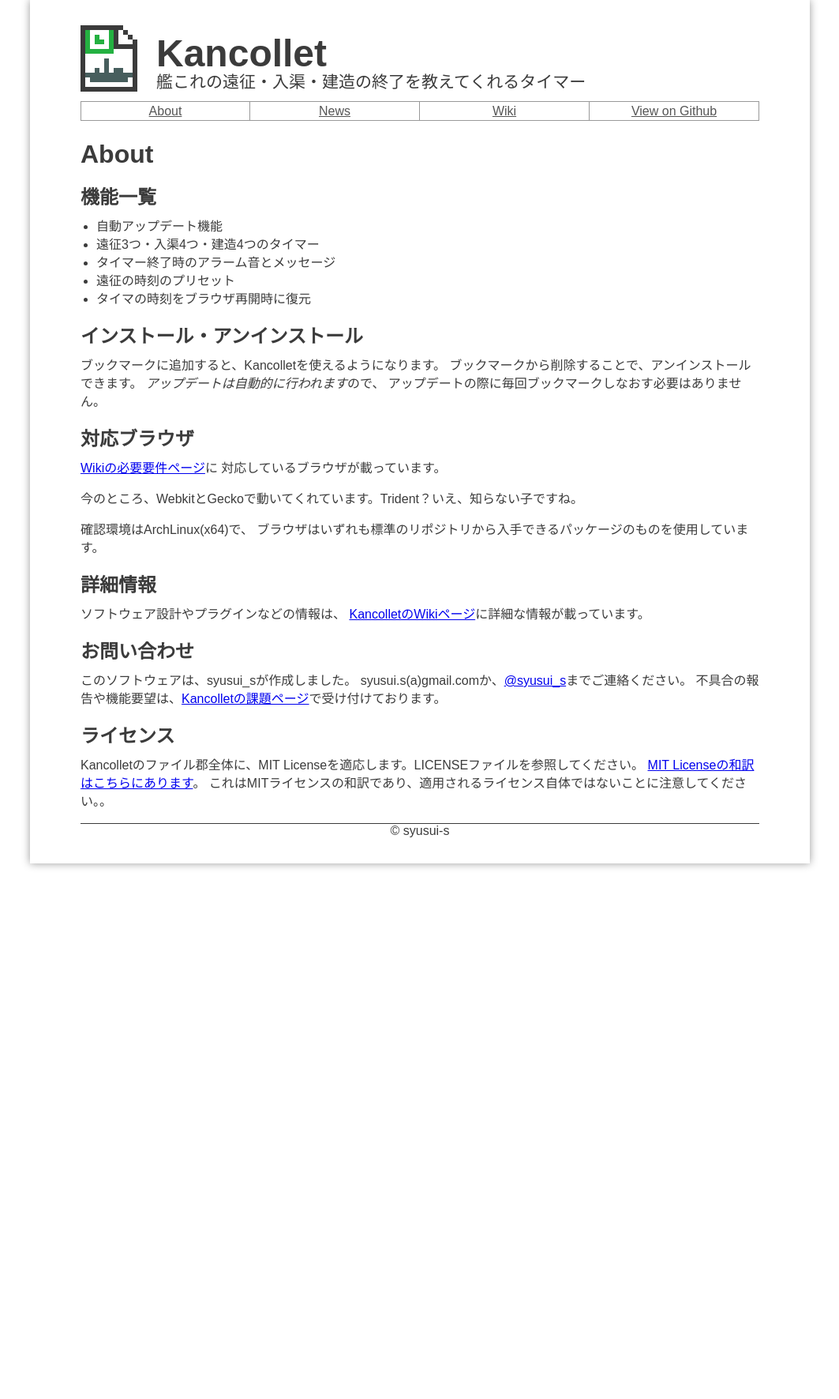
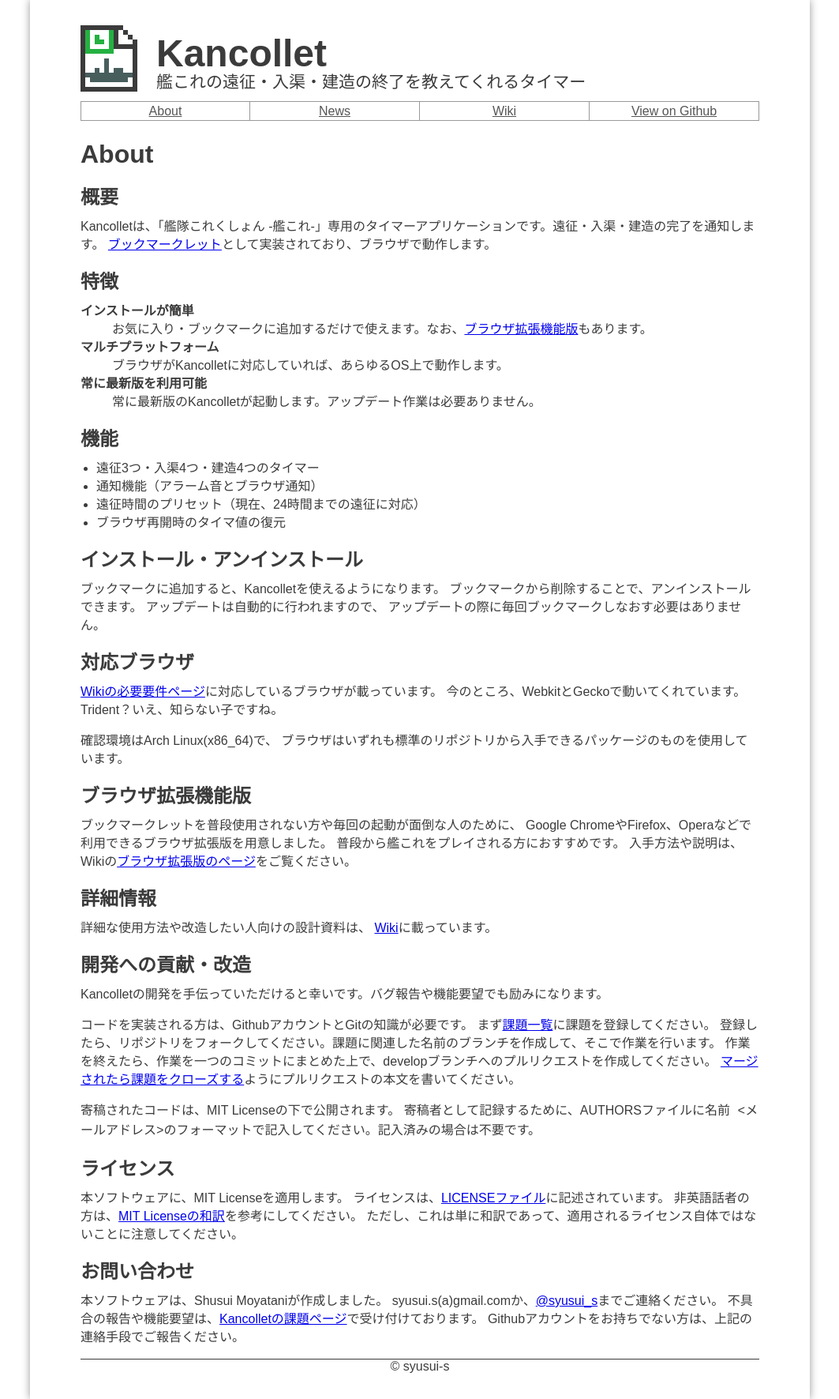
Before and after one commit to syusui-s/kancollet, a Jekyll site: the page built from about.md, in a window 1280 px wide. Shown: the whole page at 79% size, without its empty margins (108-1171 px from the left). Built offline with Jekyll 4.4.1, drawn with Linux system fonts in a browser that asks for light colours.

Commit message:
説明を更新、Markdownへ移行

```diff
--- a/_config.yml
+++ b/_config.yml
@@ -3,13 +3,11 @@
 short-description: >
     艦これの遠征・入渠・建造の終了を教えてくれるタイマー
 email: "syusui.s@gmail.com"
-description: > # this means to ignore newlines until "baseurl:"
+description: >
     「艦隊これくしょん -艦これ-」の遠征・入渠・建造の終了を教えてくれるタイマーです。
-    使い方は簡単、Kancolletをブックマークに登録するだけです。
-    ブラウザ上で動作しますので、面倒なダウンロードやインストールは必要ありません。
-    ブックマークレットとして実装されています。
-baseurl: "/kancollet" # the subpath of your site, e.g. /blog
-url: "https://syusui-s.github.io/kancollet" # the base hostname & protocol for your site
+    ブックマークレットとして実装されていますので、お気に入り・ブックマークに追加するだけで使えます。
+baseurl: "/kancollet"
+url: "https://syusui-s.github.io/kancollet"
 twitter_username: syusui_s
 github_username:  syusui-s
 
@@ -25,5 +23,3 @@
       url: "https://github.com/syusui-s/kancollet/wiki"
     - title: "View on Github"
       url: "https://github.com/syusui-s/kancollet/"
-
-kancollet-code: "javascript:(function(){if(document.getElementById('kancollet_script')){Kancollet.create();}else{var e=document.createElement('script');e.setAttribute('language','javascript');e.id='kancollet_script';e.type='text/javascript';e.setAttribute('src','https://syusui-s.github.io/kancollet/kancollet-master/kancollet/kancollet.js');e.setAttribute('charset','UTF-8');document.head.appendChild(e);}}());"
--- a/about.md
+++ b/about.md
@@ -5,51 +5,69 @@
 weight: "01"
 ---
 
-<h2>機能一覧</h2>
-<ul>
-<li>自動アップデート機能</li>
-<li>遠征3つ・入渠4つ・建造4つのタイマー</li>
-<li>タイマー終了時のアラーム音とメッセージ</li>
-<li>遠征の時刻のプリセット</li>
-<li>タイマの時刻をブラウザ再開時に復元</li>
-</ul>
+## 概要
+Kancolletは、「艦隊これくしょん -艦これ-」専用のタイマーアプリケーションです。遠征・入渠・建造の完了を通知します。
+[ブックマークレット](https://support.mozilla.org/ja/kb/bookmarklets-perform-common-web-page-tasks)として実装されており、ブラウザで動作します。
 
-<h2>インストール・アンインストール</h2>
+## 特徴
+インストールが簡単
+:	お気に入り・ブックマークに追加するだけで使えます。なお、[ブラウザ拡張機能版](#extension)もあります。
 
-<p>
+マルチプラットフォーム
+:	ブラウザがKancolletに対応していれば、あらゆるOS上で動作します。
+
+常に最新版を利用可能
+:	常に最新版のKancolletが起動します。アップデート作業は必要ありません。
+
+## 機能
+* 遠征3つ・入渠4つ・建造4つのタイマー
+* 通知機能（アラーム音とブラウザ通知）
+* 遠征時間のプリセット（現在、24時間までの遠征に対応）
+* ブラウザ再開時のタイマ値の復元
+
+## インストール・アンインストール
 ブックマークに追加すると、Kancolletを使えるようになります。
 ブックマークから削除することで、アンインストールできます。
-<em>アップデートは自動的に行われます</em>ので、
+アップデートは自動的に行われますので、
 アップデートの際に毎回ブックマークしなおす必要はありません。
-</p>
 
-<h2>対応ブラウザ</h2>
-<p>
-<a href="https://github.com/syusui-s/kancollet/wiki/SystemRequirement">Wikiの必要要件ページ</a>に
-対応しているブラウザが載っています。
-</p>
-<p>
+## 対応ブラウザ
+[Wikiの必要要件ページ](https://github.com/syusui-s/kancollet/wiki/SystemRequirement)に対応しているブラウザが載っています。
 今のところ、WebkitとGeckoで動いてくれています。Trident？いえ、知らない子ですね。
-</p>
-<p>
-確認環境はArchLinux(x64)で、
+
+確認環境はArch Linux(x86\_64)で、
 ブラウザはいずれも標準のリポジトリから入手できるパッケージのものを使用しています。
-</p>
 
-<h2>詳細情報</h2>
-<p>ソフトウェア設計やプラグインなどの情報は、
-<a href="https://github.com/syusui-s/kancollet/wiki">KancolletのWikiページ</a>に詳細な情報が載っています。
-</p>
+## ブラウザ拡張機能版 {#extension}
+ブックマークレットを普段使用されない方や毎回の起動が面倒な人のために、
+Google ChromeやFirefox、Operaなどで利用できるブラウザ拡張版を用意しました。
+普段から艦これをプレイされる方におすすめです。
+入手方法や説明は、Wikiの[ブラウザ拡張版のページ](https://github.com/syusui-s/kancollet/wiki/BrowserExtension)をご覧ください。
 
-<h2>お問い合わせ</h2>
-<p>このソフトウェアは、syusui_sが作成しました。
-syusui.s(a)gmail.comか、<a href="https://twitter.com/syusui_s">@syusui_s</a>までご連絡ください。
-不具合の報告や機能要望は、<a href="https://github.com/syusui-s/kancollet/issues">Kancolletの課題ページ</a>で受け付けております。
-</p>
+## 詳細情報
+詳細な使用方法や改造したい人向けの設計資料は、
+[Wiki](https://github.com/syusui-s/kancollet/wiki)に載っています。
 
-<h2>ライセンス</h2>
-<p>
-Kancolletのファイル郡全体に、MIT Licenseを適応します。LICENSEファイルを参照してください。
-<a href="http://sourceforge.jp/projects/opensource/wiki/licenses%2FMIT_license">MIT Licenseの和訳はこちらにあります</a>。
-これはMITライセンスの和訳であり、適用されるライセンス自体ではないことに注意してください。。
-</p>
+## 開発への貢献・改造
+Kancolletの開発を手伝っていただけると幸いです。バグ報告や機能要望でも励みになります。
+
+コードを実装される方は、GithubアカウントとGitの知識が必要です。
+まず[課題一覧](https://github.com/syusui-s/kancollet/issues)に課題を登録してください。
+登録したら、リポジトリをフォークしてください。課題に関連した名前のブランチを作成して、そこで作業を行います。
+作業を終えたら、作業を一つのコミットにまとめた上で、developブランチへのプルリクエストを作成してください。
+[マージされたら課題をクローズする](https://github.com/blog/1506-closing-issues-via-pull-requests)ようにプルリクエストの本文を書いてください。
+
+寄稿されたコードは、MIT Licenseの下で公開されます。
+寄稿者として記録するために、AUTHORSファイルに`名前 <メールアドレス>`のフォーマットで記入してください。記入済みの場合は不要です。
+
+## ライセンス
+本ソフトウェアに、MIT Licenseを適用します。
+ライセンスは、[LICENSEファイル](https://github.com/syusui-s/kancollet/blob/master/LICENSE)に記述されています。
+非英語話者の方は、[MIT Licenseの和訳](https://osdn.jp/projects/opensource/wiki/licenses/MIT_license)を参考にしてください。
+ただし、これは単に和訳であって、適用されるライセンス自体ではないことに注意してください。
+
+## お問い合わせ
+本ソフトウェアは、Shusui Moyataniが作成しました。
+syusui.s(a)gmail.comか、[@syusui\_s](https://twitter.com/syusui_s)までご連絡ください。
+不具合の報告や機能要望は、[Kancolletの課題ページ](https://github.com/syusui-s/kancollet/issues)で受け付けております。
+Githubアカウントをお持ちでない方は、上記の連絡手段でご報告ください。
--- a/stylesheets/main.css
+++ b/stylesheets/main.css
@@ -31,11 +31,14 @@
 	margin-left: 20px;
 }
 
-p, ul, ol {
+p, ul, ol, dl {
 	margin-top: 10px;
 	margin-bottom: 16px;
 	line-height: 23px;
 }
+
+dt { font-weight: bold; }
+dd { margin-left: 40px; }
 
 header#page-header {
 	margin-bottom: 24px;
```
Also changed, not shown: index.html (deleted, +0 -61 lines), index.md (added, +47 -0 lines).
